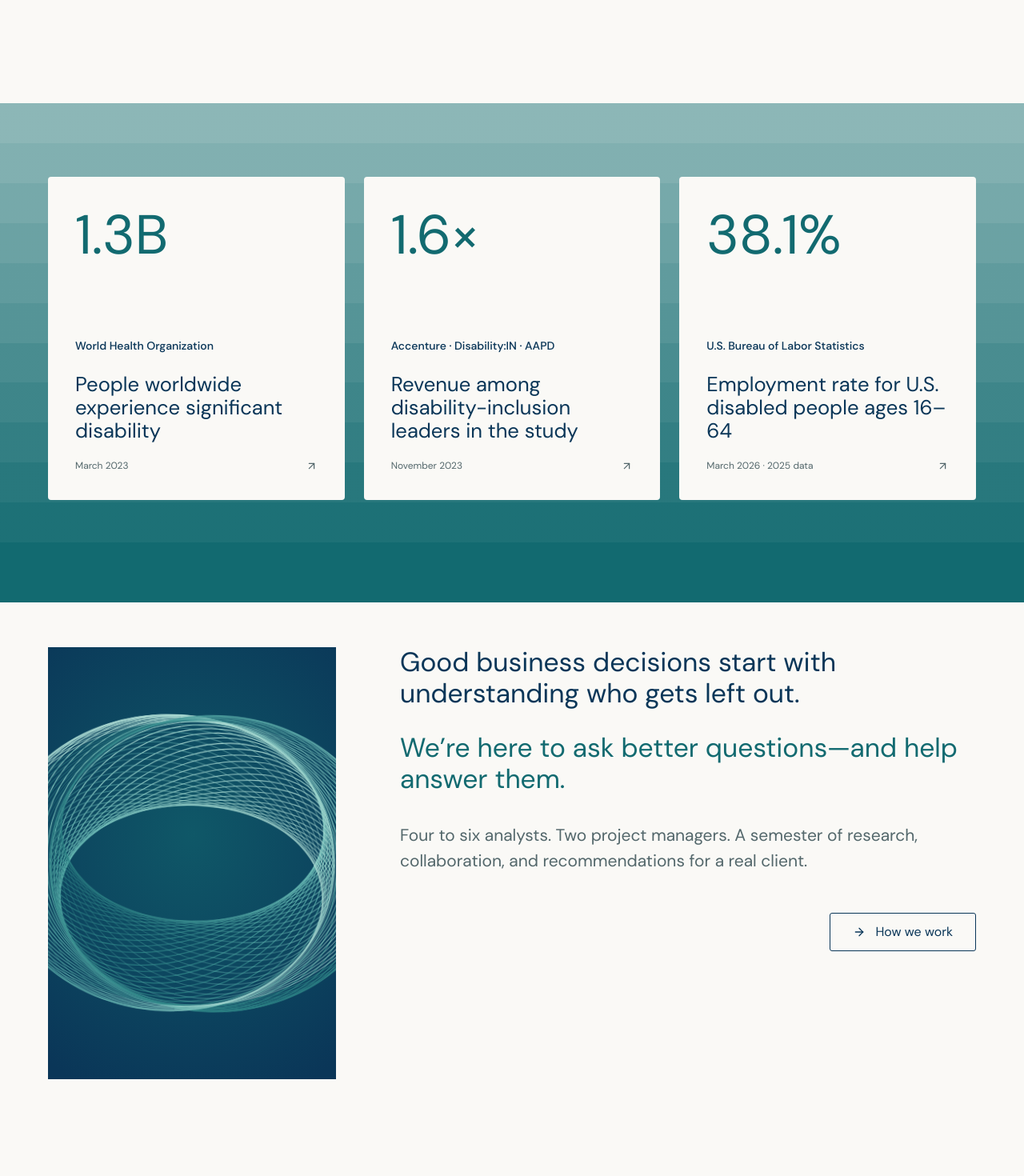
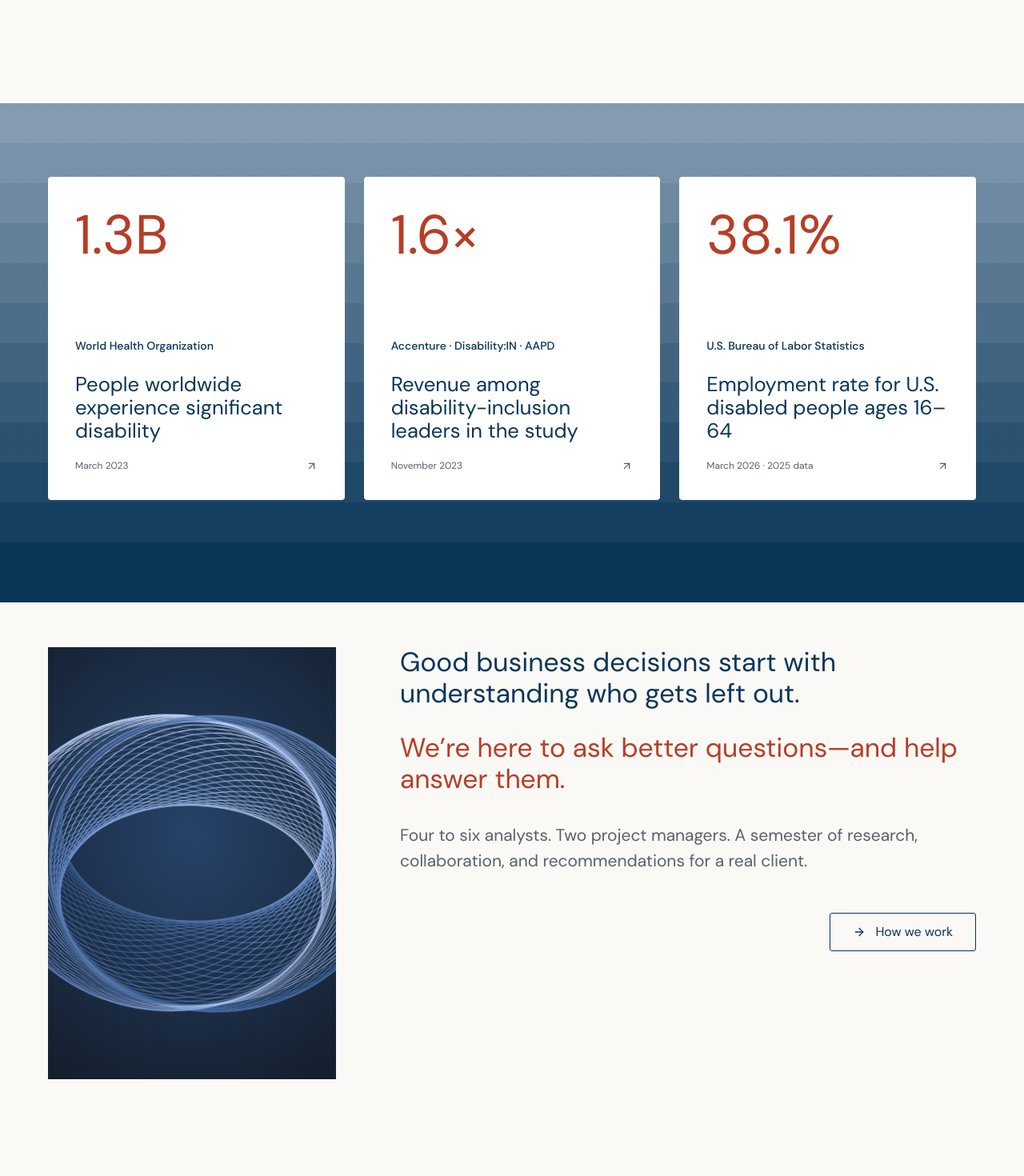
Before and after one commit to sbodine-lab/ublda-website, a React (Vite) app: page /consulting in a window 1280 px wide. Shown: the part 1280-2750 px from the top of the page at 80% size. Built offline with nearby package versions, Linux system fonts and the light colour scheme.

Commit message:
Give consulting an Ink and Persimmon subbrand (#121)

```diff
--- a/src/pages/consulting/GenerativeArt.css
+++ b/src/pages/consulting/GenerativeArt.css
@@ -4,6 +4,9 @@
   height: 100%;
   overflow: hidden;
   isolation: isolate;
+  --art-light: #ffe1ca;
+  --art-mid: #ff9a6c;
+  --art-deep: #c34d2e;
   background: var(--st-dark);
 }
 .st-art > svg {
@@ -11,12 +14,33 @@
   width: 100%;
   height: 100%;
 }
-.st-art-stop--mint { stop-color: var(--st-mint); }
-.st-art-stop--teal { stop-color: var(--st-teal); }
-.st-art-stop--accent { stop-color: var(--st-accent); }
-.st-art--perspective { background: var(--st-ink); }
-.st-art--accessibility { background: var(--st-ink); }
-.st-art--practice { background: var(--st-dark); }
+.st-art-stop--light { stop-color: var(--art-light); }
+.st-art-stop--mid { stop-color: var(--art-mid); }
+.st-art-stop--deep { stop-color: var(--art-deep); }
+.st-art--perspective {
+  --art-light: #dae6ff;
+  --art-mid: #789cdc;
+  --art-deep: #315689;
+  background: var(--st-dark);
+}
+.st-art--accessibility {
+  --art-light: #afc8f2;
+  --art-mid: #3976ba;
+  --art-deep: #153a65;
+  background: var(--st-cool);
+}
+.st-art--workplace {
+  --art-light: #e1f0e8;
+  --art-mid: var(--st-brand-teal);
+  --art-deep: #2e827e;
+  background: #152d35;
+}
+.st-art--practice {
+  --art-light: #fff1db;
+  --art-mid: #e6a785;
+  --art-deep: #475982;
+  background: var(--st-dark);
+}
 .st-art svg > g {
   transform-box: view-box;
   transform-origin: center;
--- a/src/pages/consulting/GenerativeArt.tsx
+++ b/src/pages/consulting/GenerativeArt.tsx
@@ -31,18 +31,18 @@ export function GenerativeArt({ kind }: { kind: ArtKind }) {
       <svg viewBox={wide ? "0 0 1600 600" : "0 0 1000 1200"} preserveAspectRatio="xMidYMid slice" focusable="false">
         <defs>
           <linearGradient id={`${id}-ribbon`} x1="0" y1="0" x2="1" y2="1">
-            <stop className="st-art-stop--mint" />
-            <stop offset=".48" className="st-art-stop--teal" />
-            <stop offset="1" className="st-art-stop--accent" />
+            <stop className="st-art-stop--light" />
+            <stop offset=".48" className="st-art-stop--mid" />
+            <stop offset="1" className="st-art-stop--deep" />
           </linearGradient>
           <linearGradient id={`${id}-reverse`} x1="1" y1="0" x2="0" y2="1">
-            <stop className="st-art-stop--accent" />
-            <stop offset=".55" className="st-art-stop--teal" />
-            <stop offset="1" className="st-art-stop--mint" />
+            <stop className="st-art-stop--deep" />
+            <stop offset=".55" className="st-art-stop--mid" />
+            <stop offset="1" className="st-art-stop--light" />
           </linearGradient>
           <radialGradient id={`${id}-glow`}>
-            <stop className="st-art-stop--accent" stopOpacity=".65" />
-            <stop offset="1" className="st-art-stop--accent" stopOpacity="0" />
+            <stop className="st-art-stop--deep" stopOpacity=".65" />
+            <stop offset="1" className="st-art-stop--deep" stopOpacity="0" />
           </radialGradient>
         </defs>
         <ellipse cx={wide ? 800 : 500} cy={wide ? 300 : 520} rx={wide ? 1000 : 680} ry={wide ? 500 : 780} fill={`url(#${id}-glow)`} />
--- a/src/pages/consulting/Studio.css
+++ b/src/pages/consulting/Studio.css
@@ -21,19 +21,22 @@ html.st-menu-open {
   overflow: hidden;
 }
 .st {
-  /* Consulting extends UBLDA's navy/teal/cream with a deeper teal lead. */
-  --st-accent: #126a70;
+  /* Ink & Persimmon: parent navy anchors a distinct, warm consulting identity. */
+  --st-accent: #b63e26;
   --st-ink: #0a3658;
   --st-paper: #faf9f6;
-  --st-dark: #07263e;
-  --st-teal: #67b8b3;
-  --st-mint: #c8e8df;
-  --st-surface: #e4eeea;
-  --st-muted: #53676b;
-  --st-muted-light: #b7cacb;
-  /* Canvas reads these same endpoints; its motion and geometry are unchanged. */
-  --st-band-bright: #14777b;
-  --st-band-dark: #07263e;
+  --st-dark: #141f2e;
+  --st-brand-teal: #67b8b3;
+  --st-highlight: #ffddcc;
+  --st-surface: #eeece7;
+  --st-card: #ffffff;
+  --st-cool: #dce4f1;
+  --st-muted: #59616b;
+  --st-muted-light: #c1c8d2;
+  --st-rule: #0a365826;
+  /* Keep the shader geometry and timing; only its color endpoints change. */
+  --st-band-bright: #ad3c24;
+  --st-band-dark: #141f2e;
   font:
     400 18px/1.5 "Studio Sans",
     sans-serif;
@@ -91,7 +94,7 @@ html.st-menu-open {
   color: var(--st-paper);
 }
 .st--dark em {
-  color: var(--st-mint);
+  color: var(--st-highlight);
 }
 .st-header {
   position: relative;
@@ -240,8 +243,8 @@ html.st-menu-open {
   border-color: var(--st-accent) !important;
 }
 .st-hero .st-button--solid {
-  background: var(--st-mint);
-  border-color: var(--st-mint) !important;
+  background: var(--st-highlight);
+  border-color: var(--st-highlight) !important;
   color: var(--st-ink);
 }
 .st--dark :focus-visible,
@@ -249,7 +252,7 @@ html.st-menu-open {
 .st-hero :focus-visible,
 .st-callout :focus-visible,
 .st-footer :focus-visible {
-  outline-color: var(--st-mint);
+  outline-color: var(--st-highlight);
 }
 .st-dropdown :focus-visible {
   outline-color: var(--st-accent);
@@ -311,7 +314,7 @@ html.st-menu-open {
 }
 .st-hero h1 span + span {
   text-align: right;
-  color: var(--st-mint);
+  color: var(--st-highlight);
   margin-top: 8px;
 }
 .st-hero .st-actions {
@@ -372,21 +375,21 @@ html.st-menu-open {
   --shift: 0;
   position: relative;
   padding: 92px 0 128px;
-  background: var(--st-accent);
+  background: var(--st-ink);
   background: linear-gradient(
     to bottom,
-    color-mix(in srgb, color-mix(in srgb, var(--st-surface), var(--st-accent) 0%), var(--st-accent) calc(var(--shift) * 100%)) 0% 8%,
-    color-mix(in srgb, color-mix(in srgb, var(--st-surface), var(--st-accent) 9%), var(--st-accent) calc(var(--shift) * 100%)) 8% 16%,
-    color-mix(in srgb, color-mix(in srgb, var(--st-surface), var(--st-accent) 18%), var(--st-accent) calc(var(--shift) * 100%)) 16% 24%,
-    color-mix(in srgb, color-mix(in srgb, var(--st-surface), var(--st-accent) 27%), var(--st-accent) calc(var(--shift) * 100%)) 24% 32%,
-    color-mix(in srgb, color-mix(in srgb, var(--st-surface), var(--st-accent) 36%), var(--st-accent) calc(var(--shift) * 100%)) 32% 40%,
-    color-mix(in srgb, color-mix(in srgb, var(--st-surface), var(--st-accent) 45%), var(--st-accent) calc(var(--shift) * 100%)) 40% 48%,
-    color-mix(in srgb, color-mix(in srgb, var(--st-surface), var(--st-accent) 55%), var(--st-accent) calc(var(--shift) * 100%)) 48% 56%,
-    color-mix(in srgb, color-mix(in srgb, var(--st-surface), var(--st-accent) 64%), var(--st-accent) calc(var(--shift) * 100%)) 56% 64%,
-    color-mix(in srgb, color-mix(in srgb, var(--st-surface), var(--st-accent) 73%), var(--st-accent) calc(var(--shift) * 100%)) 64% 72%,
-    color-mix(in srgb, color-mix(in srgb, var(--st-surface), var(--st-accent) 82%), var(--st-accent) calc(var(--shift) * 100%)) 72% 80%,
-    color-mix(in srgb, color-mix(in srgb, var(--st-surface), var(--st-accent) 91%), var(--st-accent) calc(var(--shift) * 100%)) 80% 88%,
-    color-mix(in srgb, color-mix(in srgb, var(--st-surface), var(--st-accent) 100%), var(--st-accent) calc(var(--shift) * 100%)) 88% 100%
+    color-mix(in srgb, color-mix(in srgb, var(--st-cool), var(--st-ink) 0%), var(--st-ink) calc(var(--shift) * 100%)) 0% 8%,
+    color-mix(in srgb, color-mix(in srgb, var(--st-cool), var(--st-ink) 9%), var(--st-ink) calc(var(--shift) * 100%)) 8% 16%,
+    color-mix(in srgb, color-mix(in srgb, var(--st-cool), var(--st-ink) 18%), var(--st-ink) calc(var(--shift) * 100%)) 16% 24%,
+    color-mix(in srgb, color-mix(in srgb, var(--st-cool), var(--st-ink) 27%), var(--st-ink) calc(var(--shift) * 100%)) 24% 32%,
+    color-mix(in srgb, color-mix(in srgb, var(--st-cool), var(--st-ink) 36%), var(--st-ink) calc(var(--shift) * 100%)) 32% 40%,
+    color-mix(in srgb, color-mix(in srgb, var(--st-cool), var(--st-ink) 45%), var(--st-ink) calc(var(--shift) * 100%)) 40% 48%,
+    color-mix(in srgb, color-mix(in srgb, var(--st-cool), var(--st-ink) 55%), var(--st-ink) calc(var(--shift) * 100%)) 48% 56%,
+    color-mix(in srgb, color-mix(in srgb, var(--st-cool), var(--st-ink) 64%), var(--st-ink) calc(var(--shift) * 100%)) 56% 64%,
+    color-mix(in srgb, color-mix(in srgb, var(--st-cool), var(--st-ink) 73%), var(--st-ink) calc(var(--shift) * 100%)) 64% 72%,
+    color-mix(in srgb, color-mix(in srgb, var(--st-cool), var(--st-ink) 82%), var(--st-ink) calc(var(--shift) * 100%)) 72% 80%,
+    color-mix(in srgb, color-mix(in srgb, var(--st-cool), var(--st-ink) 91%), var(--st-ink) calc(var(--shift) * 100%)) 80% 88%,
+    color-mix(in srgb, color-mix(in srgb, var(--st-cool), var(--st-ink) 100%), var(--st-ink) calc(var(--shift) * 100%)) 88% 100%
   );
 }
 .st-metrics > .st-wrap > .st-eyebrow {
@@ -400,7 +403,7 @@ html.st-menu-open {
 .st-metric {
   min-height: 400px;
   padding: 34px;
-  background: var(--st-paper);
+  background: var(--st-card);
   border-radius: 4px;
   display: flex;
   flex-direction: column;
@@ -514,7 +517,7 @@ html.st-menu-open {
 .st-card-scrim {
   position: absolute;
   inset: 0;
-  background: linear-gradient(transparent 30%, #07263ee6);
+  background: linear-gradient(transparent 30%, #141f2ee6);
   transition: background 0.3s;
 }
 .st-service-card h3 {
@@ -552,7 +555,7 @@ html.st-menu-open {
 }
 .st-service-card:hover .st-card-scrim,
 .st-service-card:focus-visible .st-card-scrim {
-  background: #07263e99;
+  background: #141f2e99;
 }
 .st-service-card:hover .st-service-desc,
 .st-service-card:focus-visible .st-service-desc {
@@ -576,7 +579,7 @@ html.st-menu-open {
   padding: 64px;
   width: 100%;
   min-height: 430px;
-  background: linear-gradient(90deg, #07263ed9, transparent 75%);
+  background: linear-gradient(90deg, #141f2ed9, transparent 75%);
   display: flex;
   align-items: center;
   justify-content: space-between;
@@ -597,7 +600,9 @@ html.st-menu-open {
   gap: 72px;
   margin-top: 120px;
   padding: 64px;
-  background: var(--st-surface);
+  background: var(--st-card);
+  border: 1px solid var(--st-rule);
+  border-top: 3px solid var(--st-accent);
   align-items: center;
 }
 .st-client-feature h2 {
@@ -685,15 +690,15 @@ html.st-menu-open {
   transform: scale(1.05);
 }
 .st-insight-art--0 {
-  background: repeating-linear-gradient(90deg, var(--st-surface) 0 12%, var(--st-mint) 12% 24%);
+  background: repeating-linear-gradient(90deg, var(--st-surface) 0 12%, var(--st-highlight) 12% 24%);
   color: var(--st-accent);
 }
 .st-insight-art--1 {
   background: repeating-linear-gradient(0deg, var(--st-dark) 0 8%, var(--st-ink) 8% 16%);
-  color: var(--st-mint);
+  color: var(--st-highlight);
 }
 .st-insight-art--2 {
-  background: var(--st-mint);
+  background: var(--st-highlight);
   color: var(--st-ink);
 }
 .st-insight-art--2:before {
@@ -701,7 +706,7 @@ html.st-menu-open {
   position: absolute;
   width: 80%;
   height: 80%;
-  border: 1px solid var(--st-teal);
+  border: 1px solid var(--st-brand-teal);
   border-radius: 50%;
   transform: rotate(-30deg);
 }
@@ -817,7 +822,7 @@ html.st-menu-open {
   line-height: 1.145;
 }
 .st--dark .st-intro .st-eyebrow {
-  color: var(--st-mint);
+  color: var(--st-highlight);
 }
 .st-service-row {
   display: grid;
@@ -1201,18 +1206,18 @@ html.st-menu-open {
   height: 240px;
   background: linear-gradient(
     to bottom,
-    color-mix(in srgb, var(--st-teal), var(--st-dark) 0%) 0% 8%,
-    color-mix(in srgb, var(--st-teal), var(--st-dark) 9%) 8% 16%,
-    color-mix(in srgb, var(--st-teal), var(--st-dark) 18%) 16% 24%,
-    color-mix(in srgb, var(--st-teal), var(--st-dark) 27%) 24% 32%,
-    color-mix(in srgb, var(--st-teal), var(--st-dark) 36%) 32% 40%,
-    color-mix(in srgb, var(--st-teal), var(--st-dark) 45%) 40% 48%,
-    color-mix(in srgb, var(--st-teal), var(--st-dark) 55%) 48% 56%,
-    color-mix(in srgb, var(--st-teal), var(--st-dark) 64%) 56% 64%,
-    color-mix(in srgb, var(--st-teal), var(--st-dark) 73%) 64% 72%,
-    color-mix(in srgb, var(--st-teal), var(--st-dark) 82%) 72% 80%,
-    color-mix(in srgb, var(--st-teal), var(--st-dark) 91%) 80% 88%,
-    color-mix(in srgb, var(--st-teal), var(--st-dark) 100%) 88% 100%
+    color-mix(in srgb, var(--st-cool), var(--st-dark) 0%) 0% 8%,
+    color-mix(in srgb, var(--st-cool), var(--st-dark) 9%) 8% 16%,
+    color-mix(in srgb, var(--st-cool), var(--st-dark) 18%) 16% 24%,
+    color-mix(in srgb, var(--st-cool), var(--st-dark) 27%) 24% 32%,
+    color-mix(in srgb, var(--st-cool), var(--st-dark) 36%) 32% 40%,
+    color-mix(in srgb, var(--st-cool), var(--st-dark) 45%) 40% 48%,
+    color-mix(in srgb, var(--st-cool), var(--st-dark) 55%) 48% 56%,
+    color-mix(in srgb, var(--st-cool), var(--st-dark) 64%) 56% 64%,
+    color-mix(in srgb, var(--st-cool), var(--st-dark) 73%) 64% 72%,
+    color-mix(in srgb, var(--st-cool), var(--st-dark) 82%) 72% 80%,
+    color-mix(in srgb, var(--st-cool), var(--st-dark) 91%) 80% 88%,
+    color-mix(in srgb, var(--st-cool), var(--st-dark) 100%) 88% 100%
   );
 }
 .st-footer {
@@ -1277,7 +1282,7 @@ html.st-menu-open {
   margin-bottom: 14px;
 }
 .st-footer-grid a:hover {
-  color: var(--st-mint);
+  color: var(--st-highlight);
 }
 .st-footer-bottom {
   border-top: 1px solid #faf9f633;
@@ -1793,7 +1798,7 @@ html.st-menu-open {
     filter: brightness(0.65);
   }
   .st-card-scrim {
-    background: linear-gradient(#07263e55, transparent 55%, #07263edd);
+    background: linear-gradient(#141f2e55, transparent 55%, #141f2edd);
   }
   .st-callout {
     margin-top: 75px;
@@ -2119,7 +2124,7 @@ html.st-menu-open {
     scroll-behavior: auto;
   }
 }
-/* Consulting keeps its own text hierarchy while sharing UBLDA brand colors. */
+/* Consulting retains the parent navy and typography hierarchy. */
 .st h1,
 .st h2,
 .st h3 {
```
Also changed, not shown: src/pages/Brand.tsx (+11 -8 lines), 1 other file (tests, documents, lock files or other folders).
